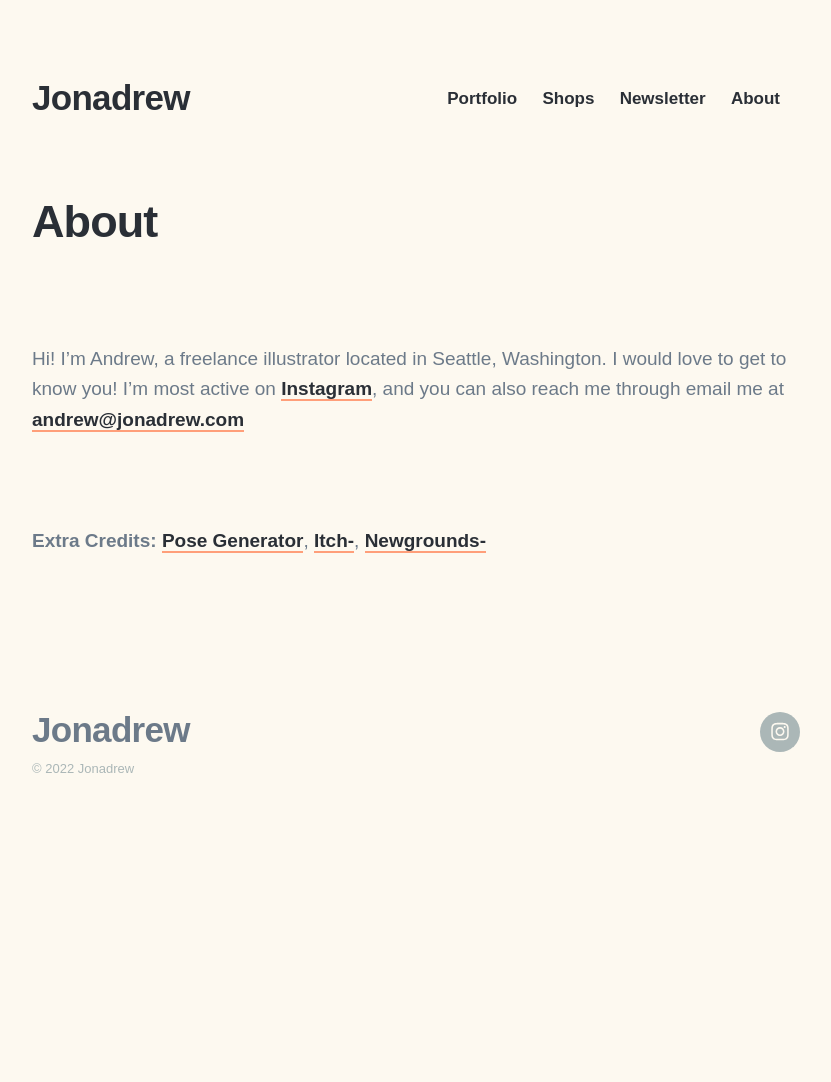
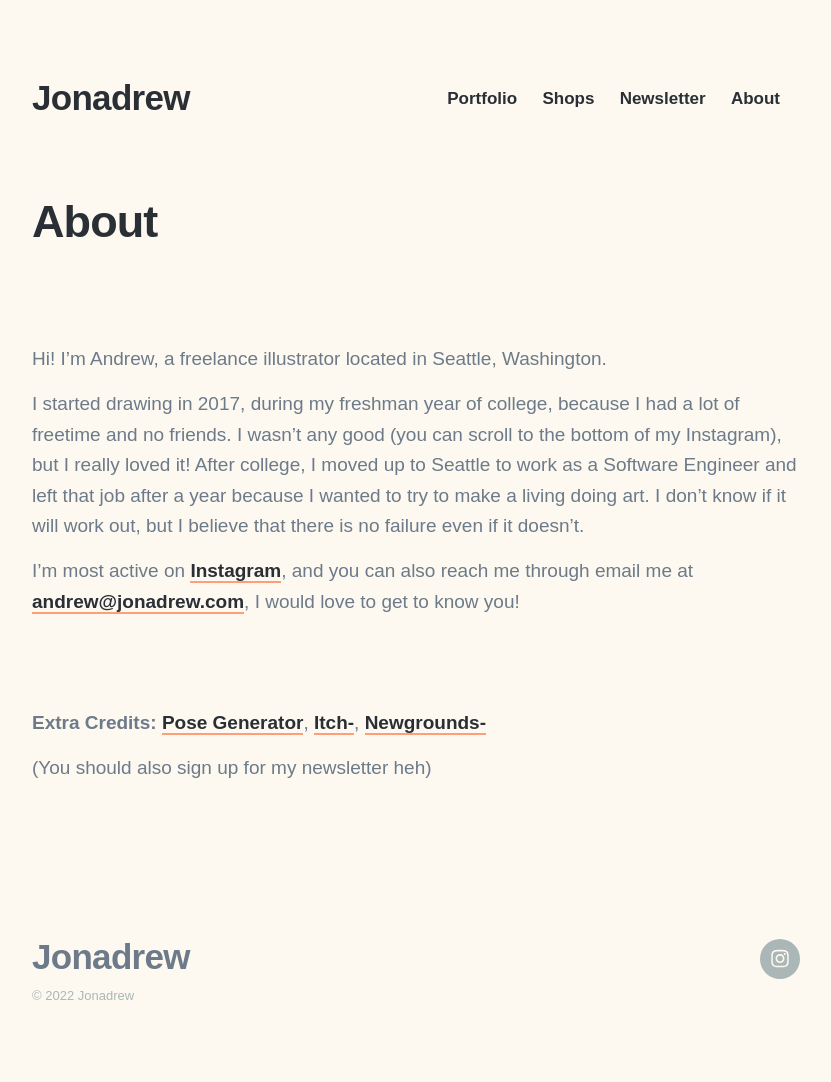
Before and after one commit to andrwyoung/jonadrew-v4, a Jekyll site: the page built from _pages/about.md, in a window 1280 px wide. Shown: the whole page, without its empty margins (224-1055 px from the left). Built offline with Jekyll 4.4.1, drawn with Linux system fonts in a browser that asks for light colours; nearby versions of some CDN libraries; some web fonts are replaced; before the commit the page ends 900 px from its top, so only the background shows below that.

Commit message:
edit newsletter/about page descriptions

```diff
--- a/_pages/about.md
+++ b/_pages/about.md
@@ -3,12 +3,18 @@ title: About
 description: About Jonadrew
 ---
 
-Hi! I'm Andrew, a freelance illustrator located in Seattle, Washington. I would love to get to know you! I'm most active on [Instagram](https://www.instagram.com/jonadrew_/), and you can also reach me through email me at <andrew@jonadrew.com>
+Hi! I'm Andrew, a freelance illustrator located in Seattle, Washington.
+
+I started drawing in 2017, during my freshman year of college, because I had a lot of freetime and no friends. I wasn't any good (you can scroll to the bottom of my Instagram), but I really loved it! After college, I moved up to Seattle to work as a Software Engineer and left that job after a year because I wanted to try to make a living doing art. I don't know if it will work out, but I believe that there is no failure even if it doesn't.
+
+I'm most active on [Instagram](https://www.instagram.com/jonadrew_/), and you can also reach me through email me at <andrew@jonadrew.com>, I would love to get to know you!
 
 <br />
 <br />
 
 **Extra Credits:** [Pose Generator](../pose/), [Itch-](https://jonadrew.itch.io/), [Newgrounds-](https://jonadrew.newgrounds.com)
+
+(You should also sign up for my newsletter heh)
 
   <!-- but I also have a gallery up on
  [Daily Paint Works](https://www.dailypaintworks.com/Artists/-jonadrew-13091) for most of
```
Also changed, not shown: _pages/newsletter.md (+21 -1 lines), _photo_posts/sower.md (+1 -1 lines).
